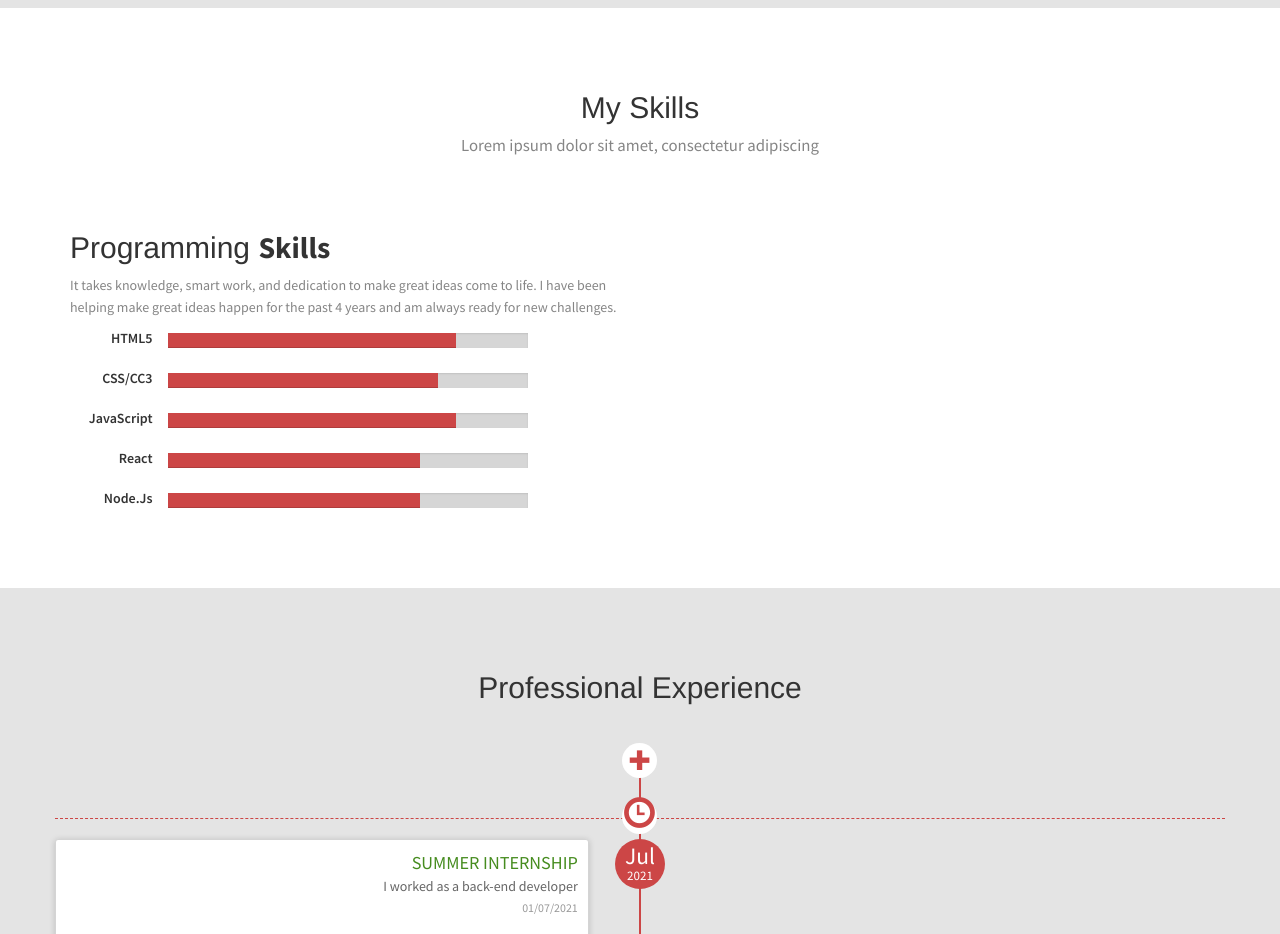
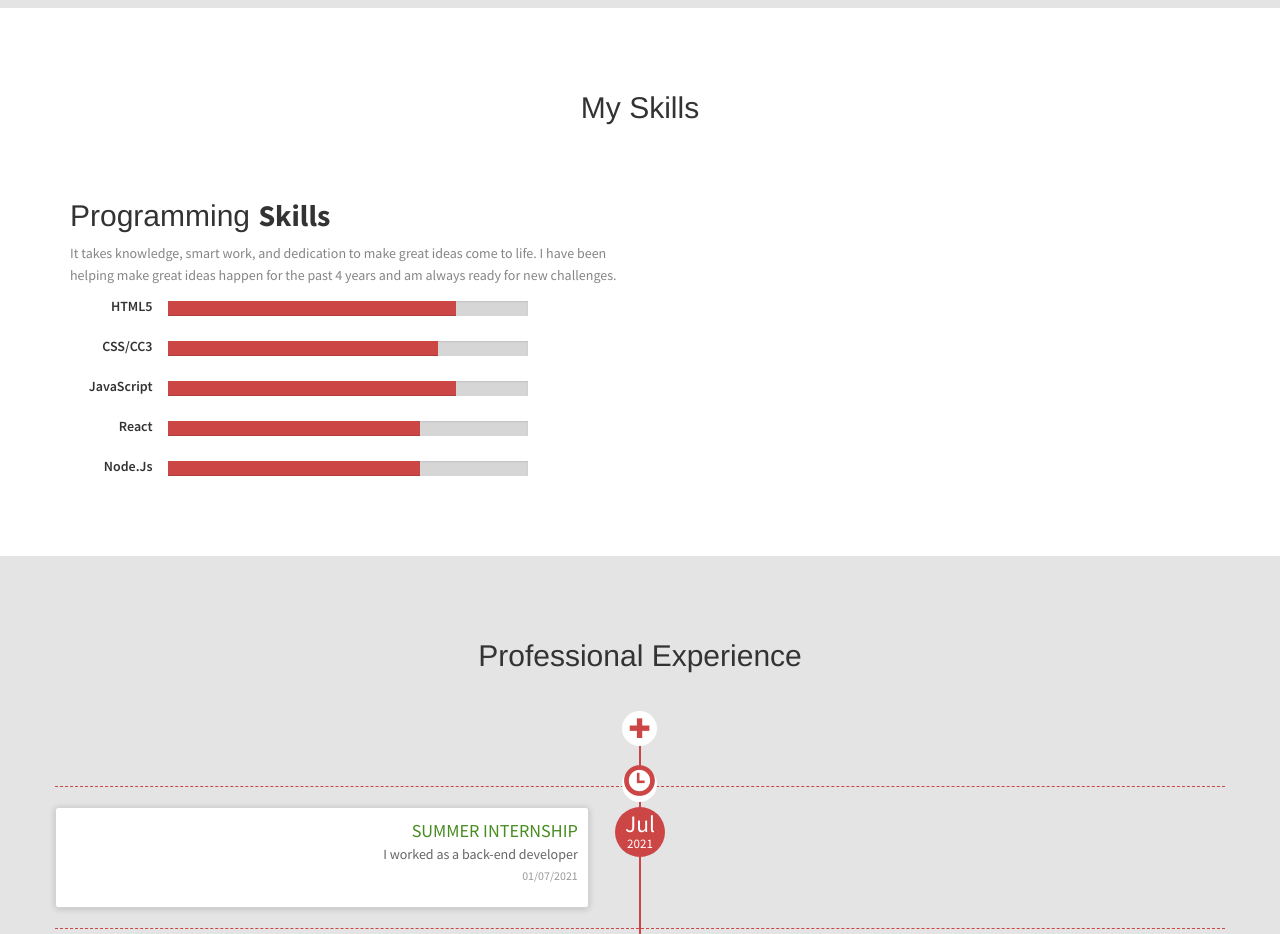
Before and after one commit to MkMuhammetKaradag/MkMuhammetKaradag.github.io, a plain HTML site: page index.html in a window 1280 px wide. Shown: the part 1660-2594 px from the top of the page. Drawn offline with Linux system fonts and the light colour scheme.

Commit message:
update index.html

```diff
--- a/index.html
+++ b/index.html
@@ -11,7 +11,7 @@
     <!--[if lt IE 9]>
     <meta http-equiv="X-UA-Compatible" content="IE=edge,chrome=1">
     <![endif]-->
-    <title>Neu Profile - Single page website</title>
+    <title>profile</title>
     <meta name="description" content="">
     <meta name="author" content="WebThemez">
     <!--[if lt IE 9]>
@@ -140,7 +140,7 @@
         <div class="heading text-center">
                 <!-- Heading -->
                 <h2>My Skills</h2>
-                <p>Lorem ipsum dolor sit amet, consectetur adipiscing</p>
+
             </div>
         	<div class="row">
                 <div class="col-sm-6">
```
